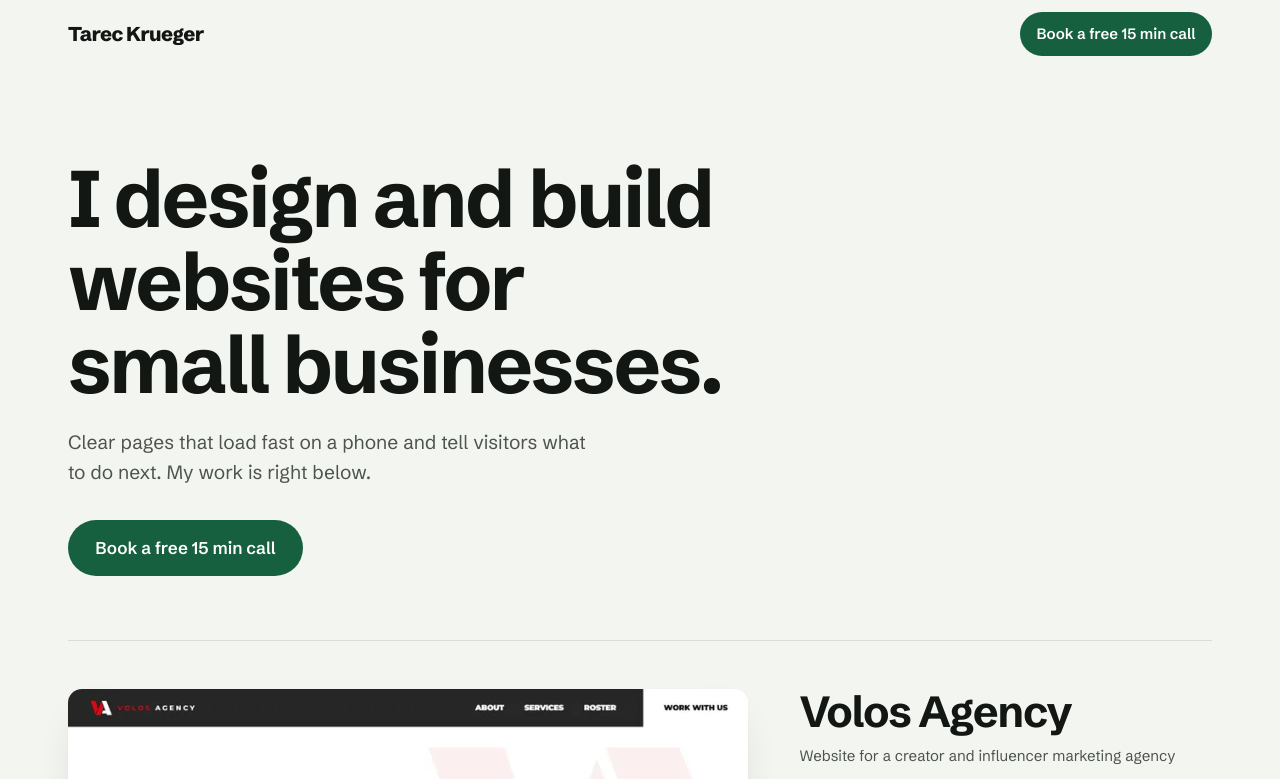
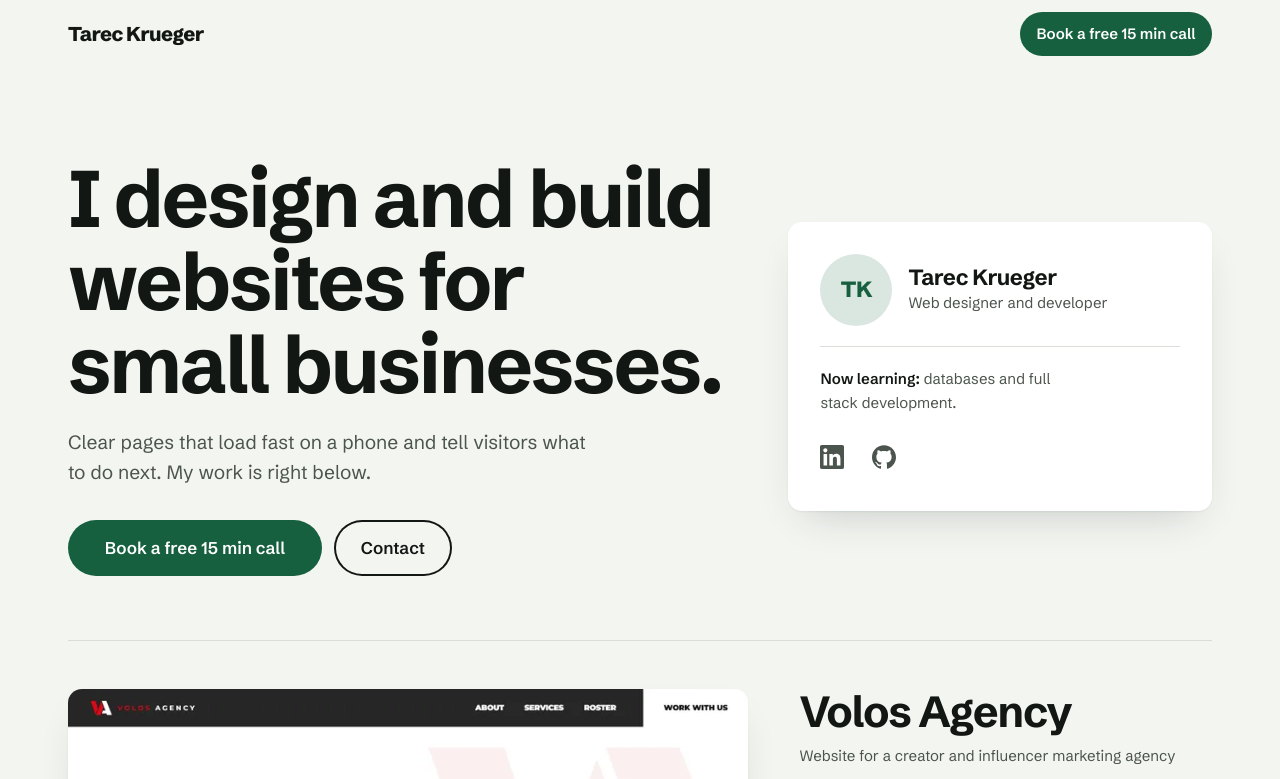
Before and after one commit to tareckrueger/tareckrueger.github.io, a plain HTML site: page index.html in a window 1280 px wide. Shown: the top 779 px of the page. Drawn offline with Linux system fonts and the light colour scheme.

Commit message:
Hero profile card with socials, Contact button, hover label swap
Co-Authored-By: Claude Opus 5.5 <noreply@anthropic.com>

```diff
--- a/index.html
+++ b/index.html
@@ -23,7 +23,7 @@
   --ink-soft:#4C544E;
   --line:#D9DED6;
   --accent:#17603F;
-  --accent-hover:#124E33;
+  --accent-hover:#1F7F52;
   --on-accent:#FFFFFF;
   --shadow:0 1px 2px rgb(19 40 28 / .06), 0 18px 40px -18px rgb(19 40 28 / .22);
   --field-line:#7C867E;
@@ -42,7 +42,7 @@
     --ink-soft:#A3ACA4;
     --line:#2B322C;
     --accent:#7FD6A6;
-    --accent-hover:#9BE2BA;
+    --accent-hover:#ACEFC8;
     --on-accent:#0C1F15;
     --shadow:0 1px 2px rgb(0 0 0 / .4), 0 18px 40px -18px rgb(0 0 0 / .7);
     --field-line:#6C776E;
@@ -94,12 +94,59 @@ p{text-wrap:pretty}
 /* hero */
 .hero{padding-block:clamp(40px,7vw,88px) clamp(36px,5vw,64px)}
 .hero h1{font-size:clamp(2.5rem,6.4vw,5rem);max-width:15ch}
-.hero p{margin-top:1.25rem;max-width:46ch;font-size:clamp(1.0625rem,1.5vw,1.25rem);color:var(--ink-soft)}
-.hero .btn{margin-top:2rem}
+.hero-copy p{margin-top:1.25rem;max-width:46ch;font-size:clamp(1.0625rem,1.5vw,1.25rem);color:var(--ink-soft)}
+.hero{display:grid;gap:clamp(36px,5vw,48px);align-items:center}
+@media (min-width:1000px){.hero{grid-template-columns:minmax(0,1.55fr) minmax(0,1fr);gap:64px}}
+.hero-copy{min-width:0}
+.hero-actions{display:flex;flex-wrap:wrap;gap:12px;margin-top:2rem}
+
+/* primary button whose label swaps on hover */
+.swap{display:grid;overflow:hidden}
+.swap > span{grid-area:1/1;text-align:center;transition:transform 300ms var(--ease-out),opacity 200ms ease}
+.swap > span + span{transform:translateY(105%);opacity:0}
+@media (hover:hover) and (pointer:fine){
+  .btn--swap:hover .swap > span:first-child{transform:translateY(-105%);opacity:0}
+  .btn--swap:hover .swap > span + span{transform:none;opacity:1}
+}
+.btn--swap:focus-visible .swap > span:first-child{transform:translateY(-105%);opacity:0}
+.btn--swap:focus-visible .swap > span + span{transform:none;opacity:1}
+
+/* profile card */
+.hero-card{
+  position:relative;isolation:isolate;overflow:hidden;
+  display:grid;gap:20px;padding:clamp(22px,3vw,32px);
+  background:var(--surface);border-radius:var(--r);box-shadow:var(--shadow);
+}
+.hc-top{display:flex;align-items:center;gap:16px}
+.avatar{
+  flex:none;width:72px;height:72px;border-radius:999px;overflow:hidden;
+  display:grid;place-items:center;
+  background:color-mix(in srgb,var(--accent) 16%,var(--surface));color:var(--accent);
+  font-weight:800;font-size:1.375rem;letter-spacing:-.02em;
+}
+.avatar img{width:100%;height:100%;object-fit:cover}
+.hc-name{font-weight:700;font-size:1.375rem;letter-spacing:-.02em;line-height:1.2}
+.hc-role{color:var(--ink-soft);font-size:.9375rem}
+.hc-now{color:var(--ink-soft);font-size:.9375rem;padding-top:20px;border-top:1px solid var(--line)}
+.hc-now b{color:var(--ink);font-weight:600}
+.socials--card{margin-left:-10px}
+.hero-fish{position:absolute;z-index:-1;inset:auto -40px -50px auto;width:220px;opacity:0;pointer-events:none}
+.hero-fish img{width:100%;height:auto;border-radius:999px}
+.hero-fish.is-ready{opacity:.14}
 @media (prefers-reduced-motion:no-preference){
-  .hero h1,.hero p,.hero .btn{animation:rise 700ms var(--ease-out) both}
-  .hero p{animation-delay:70ms}
-  .hero .btn{animation-delay:140ms}
+  .hero-fish.is-ready{animation:swim 14s ease-in-out infinite alternate}
+  @keyframes swim{
+    0%{transform:translate(0,0) rotate(-6deg)}
+    50%{transform:translate(-36px,-18px) rotate(4deg)}
+    100%{transform:translate(-70px,6px) rotate(-3deg)}
+  }
+}
+
+@media (prefers-reduced-motion:no-preference){
+  .hero h1,.hero-copy p,.hero-actions,.hero-card{animation:rise 700ms var(--ease-out) both}
+  .hero-copy p{animation-delay:70ms}
+  .hero-actions{animation-delay:140ms}
+  .hero-card{animation-delay:210ms}
   @keyframes rise{from{opacity:0;transform:translateY(14px)}}
 }
 
@@ -277,9 +324,26 @@ footer{padding-block:28px calc(28px + env(safe-area-inset-bottom,0px));border-to
 
 <main>
   <section class="hero wrap">
-    <h1>I design and build websites for small businesses.</h1>
-    <p>Clear pages that load fast on a phone and tell visitors what to do next. My work is right below.</p>
-    <a class="btn btn--lg" data-book href="#">Book a free 15 min call</a>
+    <div class="hero-copy">
+      <h1>I design and build websites for small businesses.</h1>
+      <p>Clear pages that load fast on a phone and tell visitors what to do next. My work is right below.</p>
+      <div class="hero-actions">
+        <a class="btn btn--lg btn--swap" data-book href="#"><span class="swap"><span>Book a free 15 min call</span><span aria-hidden="true">Excited to work with you</span></span></a>
+        <a class="btn btn--lg btn--ghost" href="#contact">Contact</a>
+      </div>
+    </div>
+    <aside class="hero-card" aria-label="About me">
+      <div class="hero-fish" aria-hidden="true"></div>
+      <div class="hc-top">
+        <div class="avatar" data-avatar><span>TK</span></div>
+        <div>
+          <p class="hc-name" data-site="name">Tarec Krueger</p>
+          <p class="hc-role">Web designer and developer</p>
+        </div>
+      </div>
+      <p class="hc-now"><b>Now learning:</b> databases and full stack development.</p>
+      <nav class="socials socials--card" data-socials aria-label="Social profiles"></nav>
+    </aside>
   </section>
 
   <section class="work wrap" id="work" aria-label="Work">
@@ -340,7 +404,7 @@ footer{padding-block:28px calc(28px + env(safe-area-inset-bottom,0px));border-to
 <footer>
   <div class="wrap foot">
     <span>&copy; <span id="year">2026</span> <span data-site="name">Tarec Krueger</span></span>
-    <nav class="socials" id="socials" aria-label="Social profiles"></nav>
+    <nav class="socials" data-socials aria-label="Social profiles"></nav>
   </div>
 </footer>
 
@@ -354,7 +418,10 @@ footer{padding-block:28px calc(28px + env(safe-area-inset-bottom,0px));border-to
 
   document.querySelectorAll('[data-book]').forEach(function(a){
     a.href = site.bookingUrl || '#';
-    if (site.bookingLabel) a.textContent = site.bookingLabel;
+    if (site.bookingLabel) {
+      var first = a.querySelector('.swap > span');
+      if (first) first.textContent = site.bookingLabel; else a.textContent = site.bookingLabel;
+    }
     a.target = '_blank'; a.rel = 'noopener';
   });
   // Booking window: our own dialog with Calendly's page inside, sized so the
@@ -469,7 +536,7 @@ footer{padding-block:28px calc(28px + env(safe-area-inset-bottom,0px));border-to
   });
 
   // socials: only entries with a url are shown
-  var soc = document.getElementById('socials');
+  var socNodes = document.querySelectorAll('[data-socials]');
   var list = (site.socials || []).filter(function(s){ return s.url; });
   if (list.length){
     // Brand logos from Simple Icons (CC0)
@@ -478,11 +545,23 @@ footer{padding-block:28px calc(28px + env(safe-area-inset-bottom,0px));border-to
       github: '<svg viewBox="0 0 24 24" aria-hidden="true"><path d="M12 .297c-6.63 0-12 5.373-12 12 0 5.303 3.438 9.8 8.205 11.385.6.113.82-.258.82-.577 0-.285-.01-1.04-.015-2.04-3.338.724-4.042-1.61-4.042-1.61C4.422 18.07 3.633 17.7 3.633 17.7c-1.087-.744.084-.729.084-.729 1.205.084 1.838 1.236 1.838 1.236 1.07 1.835 2.809 1.305 3.495.998.108-.776.417-1.305.76-1.605-2.665-.3-5.466-1.332-5.466-5.93 0-1.31.465-2.38 1.235-3.22-.135-.303-.54-1.523.105-3.176 0 0 1.005-.322 3.3 1.23.96-.267 1.98-.399 3-.405 1.02.006 2.04.138 3 .405 2.28-1.552 3.285-1.23 3.285-1.23.645 1.653.24 2.873.12 3.176.765.84 1.23 1.91 1.23 3.22 0 4.61-2.805 5.625-5.475 5.92.42.36.81 1.096.81 2.22 0 1.606-.015 2.896-.015 3.286 0 .315.21.69.825.57C20.565 22.092 24 17.592 24 12.297c0-6.627-5.373-12-12-12"/></svg>',
       x: '<svg viewBox="0 0 24 24" aria-hidden="true"><path d="M18.901 1.153h3.68l-8.04 9.19L24 22.846h-7.406l-5.8-7.584-6.638 7.584H.474l8.6-9.83L0 1.154h7.594l5.243 6.932ZM17.61 20.644h2.039L6.486 3.24H4.298Z"/></svg>'
     };
-    soc.innerHTML = list.map(function(s){
+    var socHtml = list.map(function(s){
       var icon = ICONS[String(s.label).toLowerCase()];
       return '<a href="' + esc(s.url) + '" target="_blank" rel="noopener" data-brand="' + esc(String(s.label).toLowerCase()) + '" aria-label="' + esc(s.label) + '" title="' + esc(s.label) + '">' + (icon || esc(s.label)) + '</a>';
     }).join('');
-  } else { soc.hidden = true; }
+    socNodes.forEach(function(n){ n.innerHTML = socHtml; });
+  } else { socNodes.forEach(function(n){ n.hidden = true; }); }
+
+  // Avatar and swimming fish appear once the image exists (assets/fish.webp).
+  if (site.avatar){
+    var probe = new Image();
+    probe.onload = function(){
+      document.querySelectorAll('[data-avatar]').forEach(function(a){ a.innerHTML = '<img src="' + esc(site.avatar) + '" alt="" width="72" height="72">'; });
+      var fish = document.querySelector('.hero-fish');
+      if (fish) { fish.innerHTML = '<img src="' + esc(site.avatar) + '" alt="" decoding="async">'; fish.classList.add('is-ready'); }
+    };
+    probe.src = site.avatar;
+  }
 
   // contact form
   var form = document.getElementById('contact-form'), statusEl = document.getElementById('f-status'), sendBtn = document.getElementById('f-send');
--- a/projects.js
+++ b/projects.js
@@ -13,6 +13,8 @@ window.SITE = {
   name: "Tarec Krueger",
   bookingUrl: "https://calendly.com/tareckrueger/15min",
   bookingLabel: "Book a free 15 min call",
+  // Profile picture, also used for the swimming fish in the hero.
+  avatar: "assets/fish.webp",
   // Contact form endpoint from Formspree (formspree.io > your form > Integration).
   // Messages go to the email address set in your Formspree account.
   formEndpoint: "https://formspree.io/f/mvkakdbp",
```
